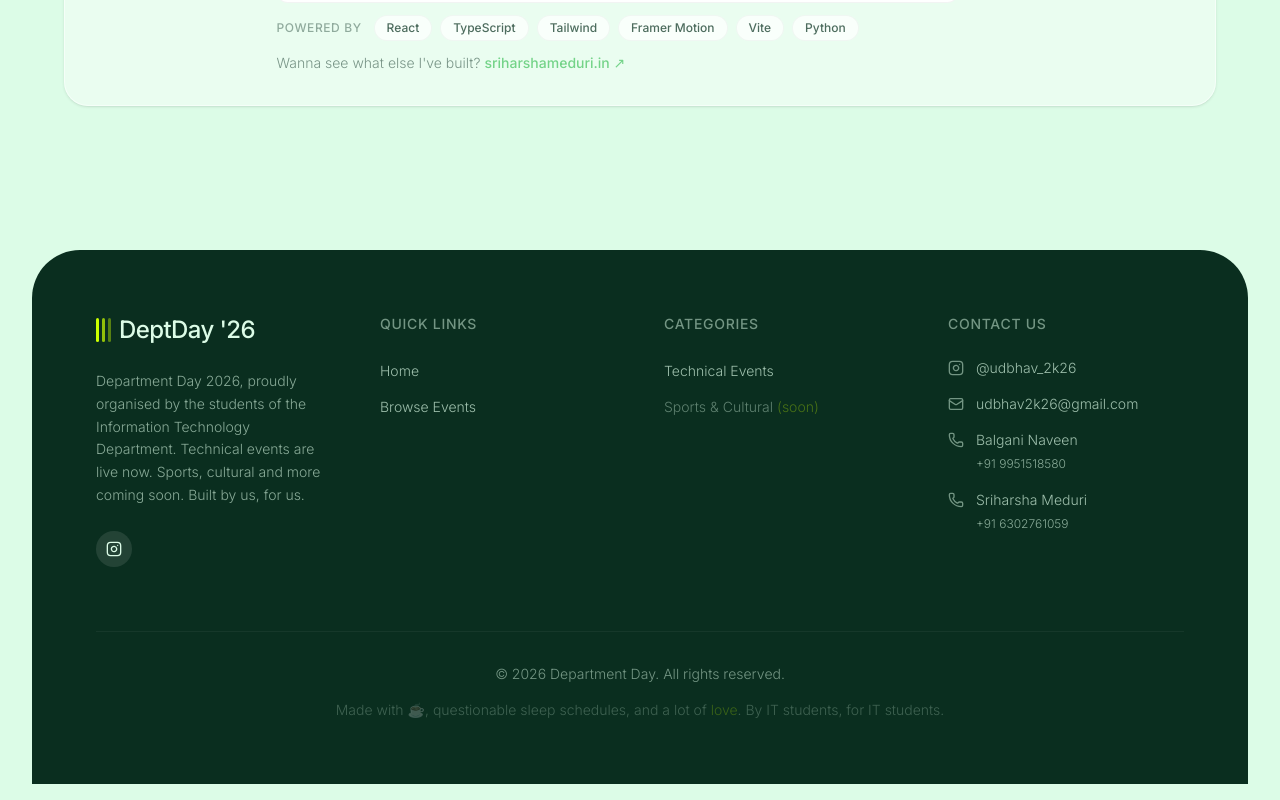
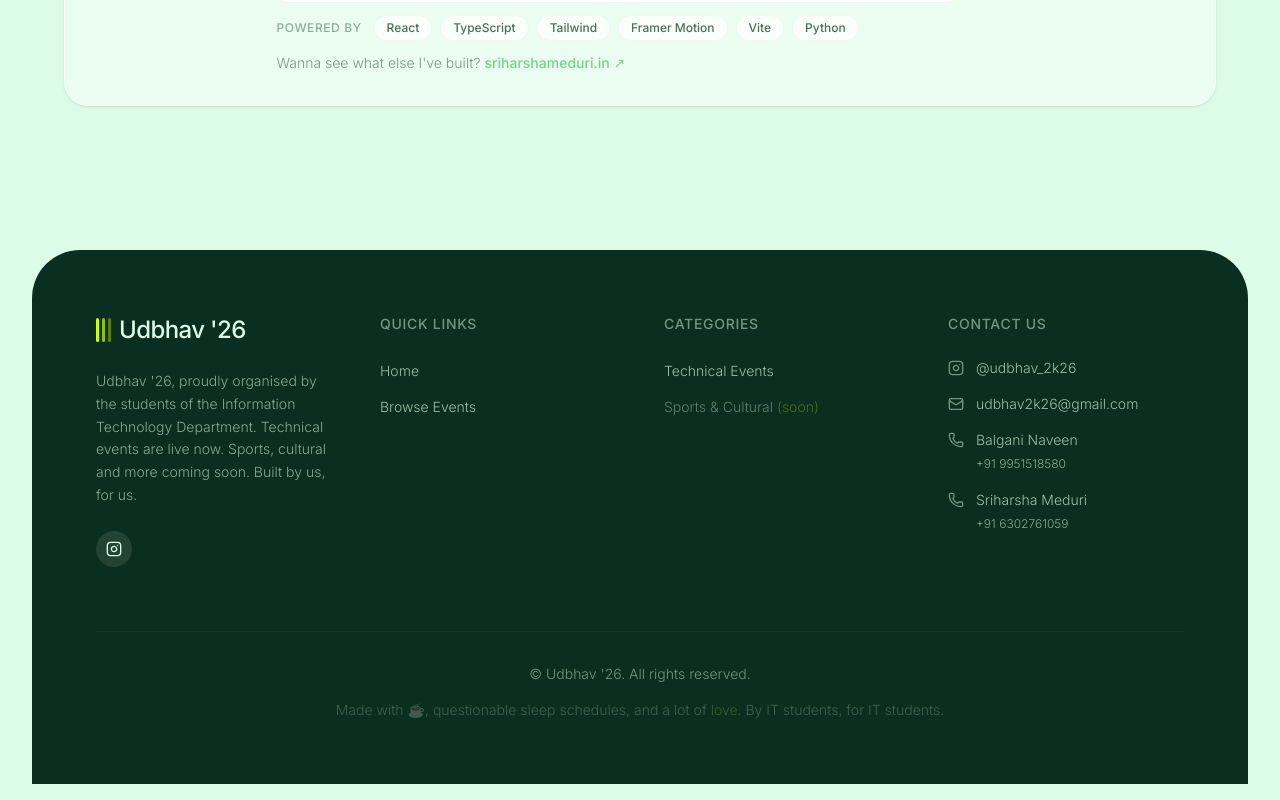
Before and after one commit to Sriharsha-Meduri/DepartmentDay, a React (Vite) app: page / in a window 1280 px wide. Shown: the part 6140-6940 px from the top of the page. Built offline with nearby package versions, Linux system fonts and the light colour scheme.

Commit message:
Footer updated

```diff
--- a/src/components/Footer.tsx
+++ b/src/components/Footer.tsx
@@ -15,10 +15,10 @@
                 <div className="w-[3px] h-6 bg-[var(--highlight)] rounded-full opacity-70"></div>
                 <div className="w-[3px] h-6 bg-[var(--highlight)] rounded-full opacity-40"></div>
               </div>
-              DeptDay '26
+              Udbhav '26
             </div>
             <p className="font-light opacity-60 leading-relaxed text-sm mb-6">
-              Department Day 2026, proudly organised by the students of the Information Technology Department. Technical events are live now. Sports, cultural and more coming soon. Built by us, for us.
+              Udbhav '26, proudly organised by the students of the Information Technology Department. Technical events are live now. Sports, cultural and more coming soon. Built by us, for us.
             </p>
             <div className="flex gap-3">
               <a href="https://instagram.com/udbhav_2k26" target="_blank" rel="noopener noreferrer" className="w-9 h-9 rounded-full bg-white/10 flex items-center justify-center text-xs font-medium hover:bg-[var(--highlight)] hover:text-[#0a2e1f] transition-colors">
@@ -91,7 +91,7 @@
 
         {/* Bottom Bar */}
         <div className="pt-6 sm:pt-8 border-t border-white/10 flex flex-col items-center gap-2 sm:gap-4 opacity-50 font-light text-xs sm:text-sm text-center">
-          <p>&copy; 2026 Department Day. All rights reserved.</p>
+          <p>&copy; Udbhav '26. All rights reserved.</p>
           <p className="opacity-50">Made with ☕, questionable sleep schedules, and a lot of <span className="text-[var(--highlight)] opacity-100">love</span>. By IT students, for IT students.</p>
         </div>
       </div>
```
